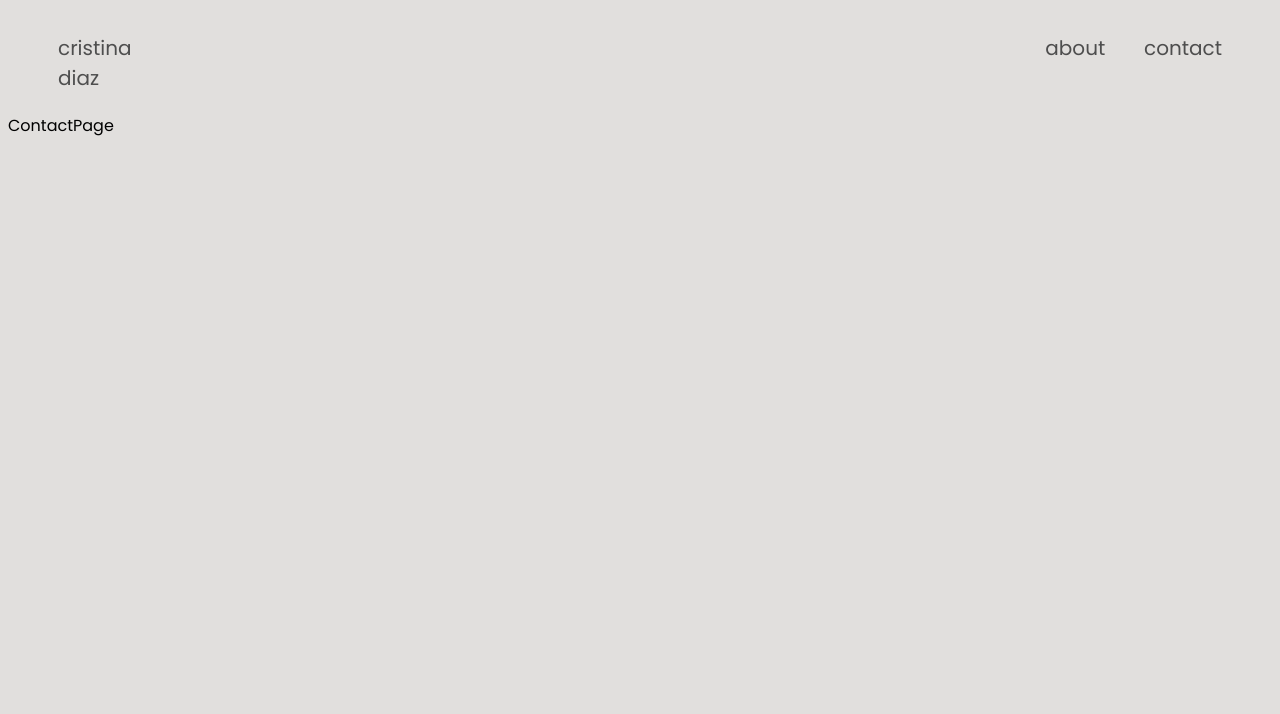
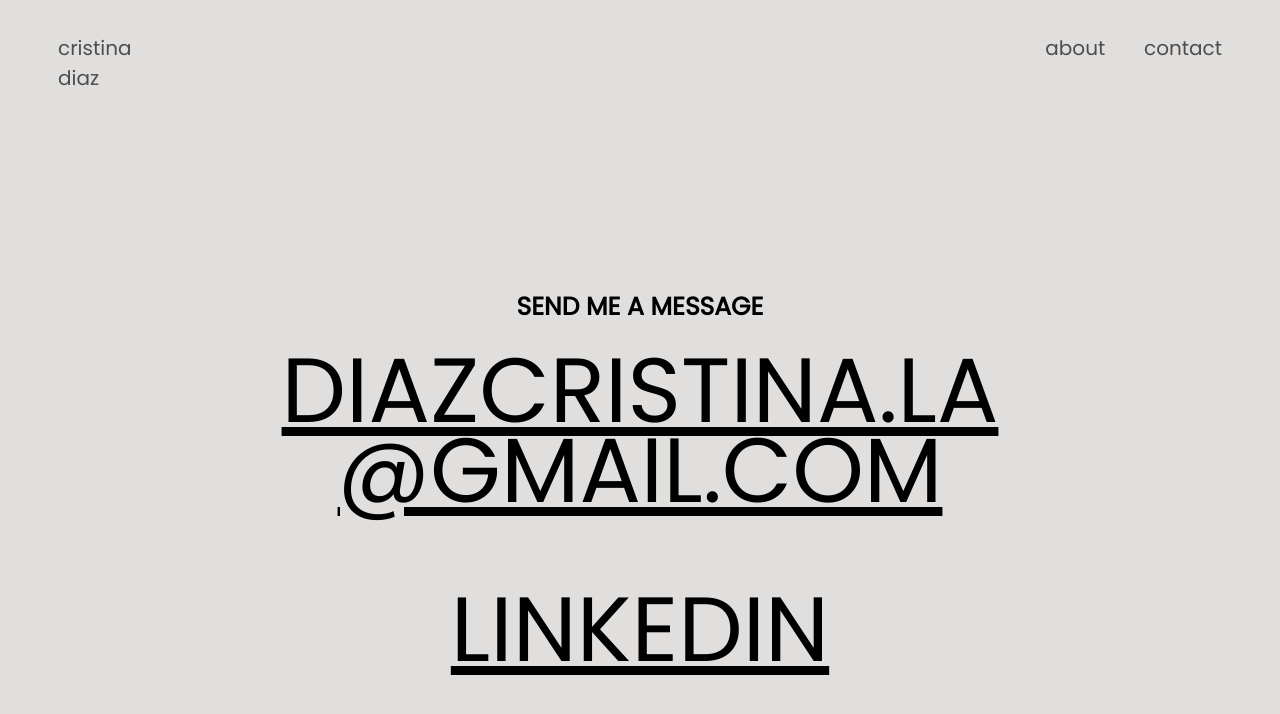
Before and after one commit to cristinadz/cristinacode.com, a React (Create React App) app: page /contact in a window 1280 px wide. Shown: the top 714 px of the page. Built offline with nearby package versions, Linux system fonts and the light colour scheme.

Commit message:
contact page

```diff
--- a/src/assets/data.json
+++ b/src/assets/data.json
@@ -3,6 +3,9 @@
 	"lastName": "Diaz",
 	"title": "Software Developer",
 	"imageAlt": "Cristina's Face",
+	"resume":"https://drive.google.com/file/d/1rBcSA-xn-9KRC5XSPNCPGVUSfZ3vJrZf/view?usp=sharing",
+	"linkedin":"https://www.linkedin.com/in/diaz-cristina/",
+	"email":"diazcristina.la @gmail.com",
 	"links": [
 		{
 			"name":"LinkedIn ",
@@ -20,7 +23,7 @@
 		},
 		{
 			"name":"Resume",
-			"url": "https://drive.google.com/file/d/1rBcSA-xn-9KRC5XSPNCPGVUSfZ3vJrZf/view?usp=sharing"
+			"url": ""
 		}
 	],
 	"aboutMe": {
@@ -29,6 +32,7 @@
 		"paragraph": "As a developer, I strive to build reliable, impactful and user friendly applications. I am passionate about helping others by building projects that will improve their lives and am excited to join a company that also shares this passion."
 	},
 	"summary": "passionate about building innovative, reliable and accessible applications.  ",
+
 	"tech": [
 		"Javascript",
 		"Ruby",
--- a/src/components/App.css
+++ b/src/components/App.css
@@ -58,7 +58,6 @@
 	margin: 0;
 	margin-top: 20px;
 }
-
 
 .name {
 	grid-column-start: 7;
@@ -237,6 +236,32 @@
 .about-text p {
 	margin-top: 25px;
 	font-size: calc(4px + 1vw);
-	font-weight:lighter;
+	font-weight: lighter;
+}
+.contact-container {
+	display: grid;
+	grid-template-columns: repeat(6, 1fr);
+	grid-column-gap: 10px;
+	padding: 150px 0 200px;
+	text-align: center;
+}
 
+.contact-title {
+	font-size: 25px;
+	grid-column-start: 1;
+	grid-column-end: 7;
 }
+.contact-email {
+	grid-column-start: 1;
+	grid-column-end: 7;
+	font-size: calc(40px + 4vw);
+	line-height: 0.875;
+	color: #000000;
+}
+.contact-linkedin {
+	margin-top: 50px;
+	grid-column-start: 1;
+	grid-column-end: 7;
+	color: #000000;
+	font-size: calc(40px + 4vw);
+}
--- a/src/pages/AboutPage.js
+++ b/src/pages/AboutPage.js
@@ -1,7 +1,7 @@
 import cristinasFace from "../assets/cristinas_face.JPG";
 
 function AboutPage({ about, links }) {
-	const { greeting, title, paragraph } = about;
+	const { greeting, title, paragraph, resume } = about;
 
 	const renderedLinks = links.map((link) => {
 		return (
--- a/src/pages/ContactPage.js
+++ b/src/pages/ContactPage.js
@@ -1,9 +1,23 @@
-import React from 'react'
+import React from "react";
+import data from "../assets/data.json";
 
 function ContactPage() {
-  return (
-    <div>ContactPage</div>
-  )
+	const { email, linkedin } = data;
+
+	return (
+		<div className="contact-container">
+			<h3 className="contact-title"> SEND ME A MESSAGE </h3>
+
+			<a className="contact-email" href="mailto:diazcristina.la@gmail.com">
+				{email.toUpperCase()}
+			</a>
+
+			<a className="contact-linkedin" href={linkedin}>
+				{" "}
+				LINKEDIN
+			</a>
+		</div>
+	);
 }
 
-export default ContactPage
+export default ContactPage;
```
